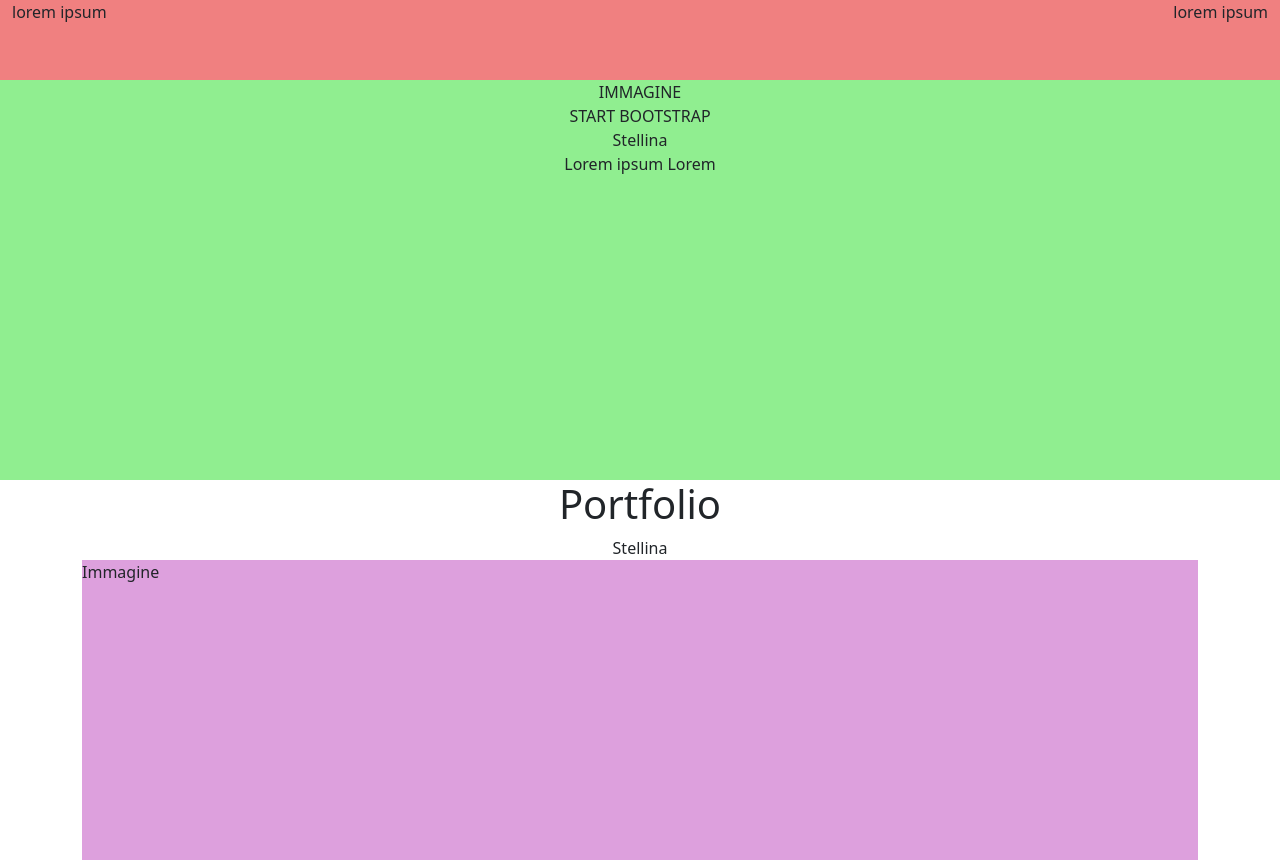
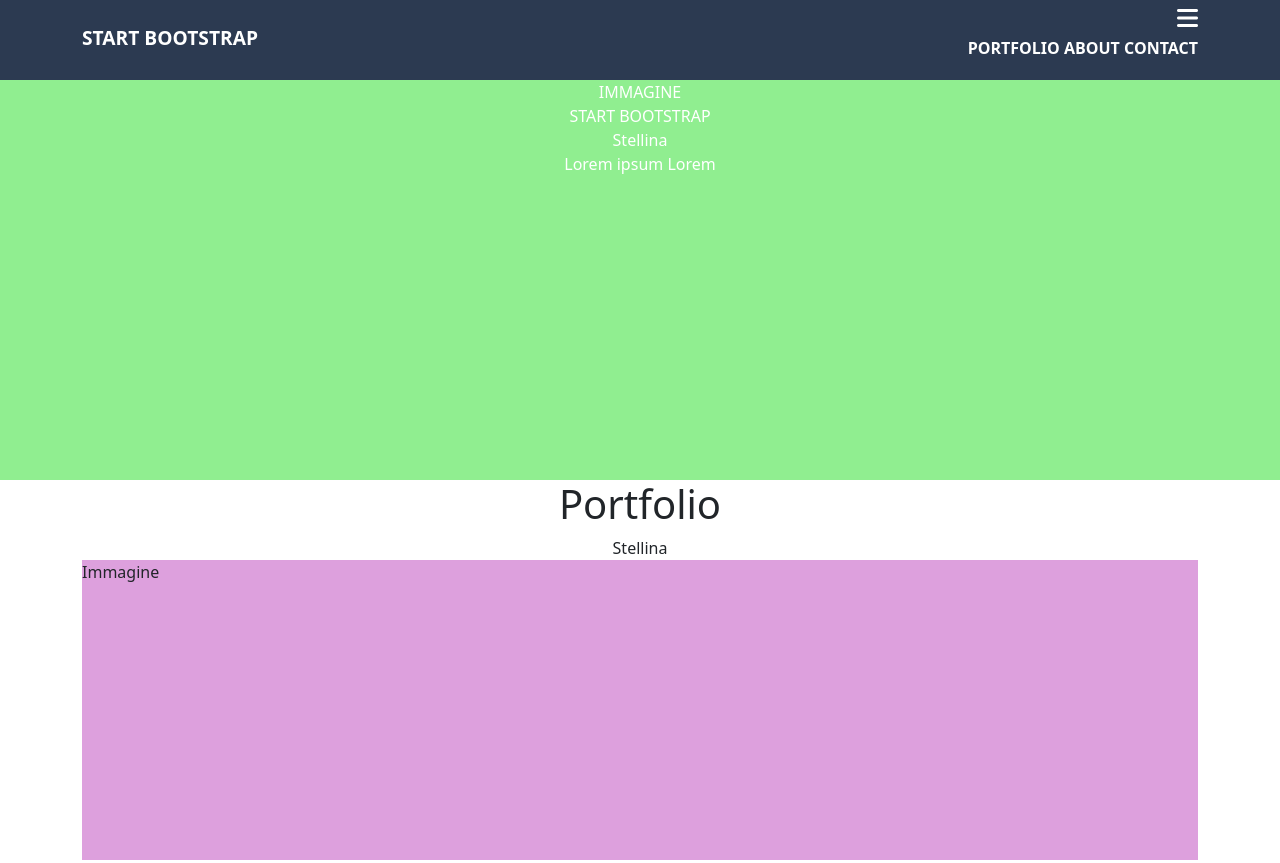
Before and after one commit to MayaSelena773/html-css-bootstrap-freelancer, a plain HTML site: page index.html in a window 1280 px wide. Shown: the top 863 px of the page. Drawn offline with nearby package versions, Linux system fonts and the light colour scheme.

Commit message:
content-header

```diff
--- a/index.html
+++ b/index.html
@@ -8,6 +8,7 @@
 
     <link rel="stylesheet" href="style.css">
     <link href="https://cdn.jsdelivr.net/npm/bootstrap@5.1.3/dist/css/bootstrap.min.css" rel="stylesheet" integrity="sha384-1BmE4kWBq78iYhFldvKuhfTAU6auU8tT94WrHftjDbrCEXSU1oBoqyl2QvZ6jIW3" crossorigin="anonymous">
+    <link rel="stylesheet" href="https://cdnjs.cloudflare.com/ajax/libs/font-awesome/6.1.1/css/all.min.css" integrity="sha512-KfkfwYDsLkIlwQp6LFnl8zNdLGxu9YAA1QvwINks4PhcElQSvqcyVLLD9aMhXd13uQjoXtEKNosOWaZqXgel0g==" crossorigin="anonymous" referrerpolicy="no-referrer" />
 </head>
 
 <body>
@@ -16,16 +17,36 @@
 
     <header>
 
-        <div class="container-fluid">
+        <div class="container">
 
-            <div class="row-s d-flex justify-content-between">
+            <div class="row white-text flex-btw">
 
-                <div class="col-s-6">
-                    lorem ipsum
+                <div class="col-6">
+
+                    <div class="brand">
+                        start bootstrap
+                    </div>
+
                 </div>
 
-                <div class="col-s-6">
-                    lorem ipsum
+                <div class="col-6">
+
+                    <nav>
+
+                        <div class="burger-menu">
+                            <i class="fa-solid fa-bars"></i>
+                        </div>
+
+                        <div class="main-menu">
+                            <ul>
+                                <li>portfolio</li>
+                                <li>about</li>
+                                <li>contact</li>
+                            </ul>
+                        </div>
+
+                    </nav>
+
                 </div>
 
             </div>
@@ -40,7 +61,7 @@
 
         <!--Start-Bootstrap-->
 
-        <div class="back-green">
+        <div class="back-green white-text">
 
             <div class="container-fluid text-center">
 
@@ -105,7 +126,7 @@
 
         <!--About-us-->
 
-        <div class="back-green">
+        <div class="back-green white-text">
 
             <div class="container-fluid text-center">
 
@@ -151,7 +172,7 @@
 
         <!--Location-->
 
-        <div class="back_gray">
+        <div class="back_gray white-text">
 
             <div class="container-fluid text-center">
 
@@ -178,7 +199,7 @@
     <footer>
 
 
-        <div class="gray_footer">
+        <div class="gray_footer white-text">
 
             <div class="container-fluid text-center">
 
--- a/style.css
+++ b/style.css
@@ -1,10 +1,48 @@
+
+/*COMMON*/
+
+.white-text {
+    color: white;
+}
+
+.flex-btw {
+    display: flex;
+    justify-content: space-between;
+    align-items: center;
+}
+
+ul {
+    list-style-type: none;
+}
 
 /*HEADER*/
 
 header {
-    background-color: lightcoral;
+    background-color: rgb(44, 58, 81);
     height: 80px;
+    text-transform: uppercase;
+    font-weight: 700;
 }
+
+.brand {
+    font-size: 1.2rem;
+}
+
+header nav {
+    text-align: right;
+}
+
+.burger-menu {
+    font-size: 1.5rem;
+}
+
+.main-menu li {
+    display: inline-block;
+}
+
+
+
+/*MAIN*/
 
 .back-green {
     background-color: lightgreen;
```
